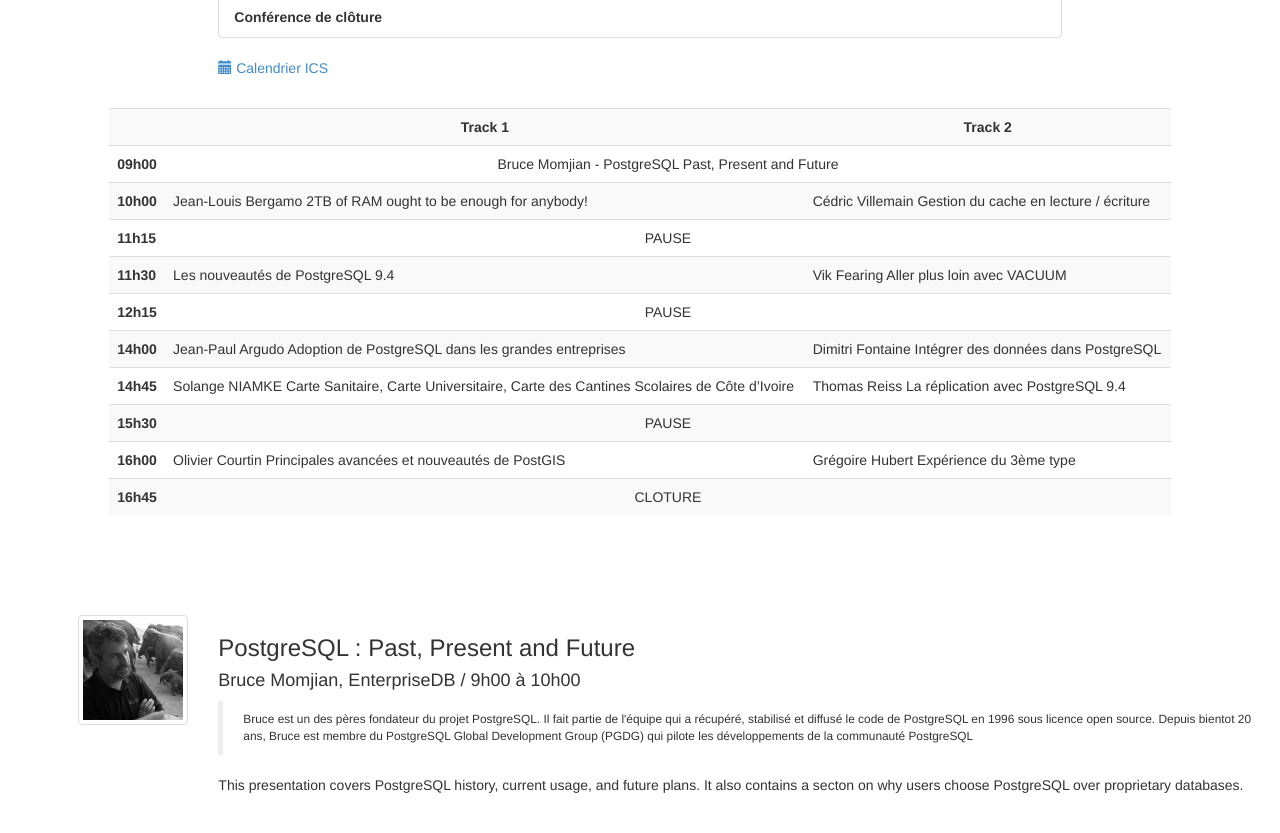
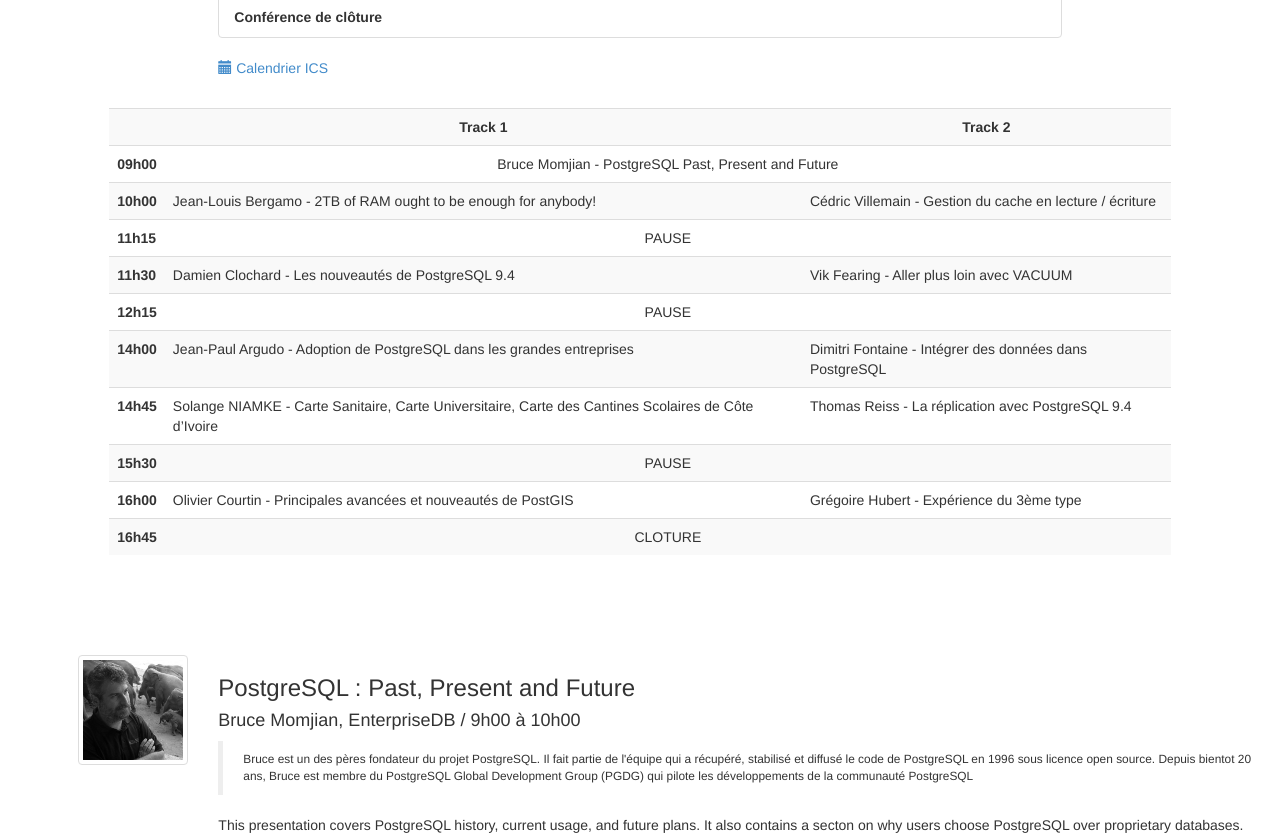
Before and after one commit to postgresqlfr/2024.pgday.fr, a Jekyll site: the page built from programme.html, in a window 1280 px wide and 900 px high, scrolled down 458 px, cut to the strip 67-900 px from the top of the window. Built offline with Jekyll 4.4.1, drawn with Linux system fonts in a browser that asks for light colours; Markdown is read by kramdown in place of the engine named in the settings.

Commit message:
Add dash on plane table

```diff
--- a/programme.html
+++ b/programme.html
@@ -65,37 +65,37 @@
   </tr>
   <tr>
             <th> 10h00  </th>
-            <td>Jean-Louis Bergamo 2TB of RAM ought to be enough for anybody!</td>
-            <td>Cédric Villemain Gestion du cache en lecture / écriture</td>
+            <td>Jean-Louis Bergamo - 2TB of RAM ought to be enough for anybody!</td>
+            <td>Cédric Villemain - Gestion du cache en lecture / écriture</td>
   </tr>
   <tr>
             <th> 11h15  </th><td colspan="2" class="text-center"> PAUSE </td>
   </tr>
   <tr>
             <th> 11h30  </th>
-            <td> Les nouveautés de PostgreSQL 9.4</td>
-            <td> Vik Fearing Aller plus loin avec VACUUM </td>
+            <td> Damien Clochard - Les nouveautés de PostgreSQL 9.4</td>
+            <td> Vik Fearing - Aller plus loin avec VACUUM </td>
   </tr>
   <tr>
             <th> 12h15  </th><td colspan="2" class="text-center"> PAUSE </td>
   </tr>
   <tr>
             <th> 14h00  </th>
-            <td>Jean-Paul Argudo Adoption de PostgreSQL dans les grandes entreprises</td>
-            <td>Dimitri Fontaine Intégrer des données dans PostgreSQL </td>
+            <td>Jean-Paul Argudo - Adoption de PostgreSQL dans les grandes entreprises</td>
+            <td>Dimitri Fontaine - Intégrer des données dans PostgreSQL </td>
   </tr>
   <tr>
             <th> 14h45  </th>
-            <td> Solange NIAMKE Carte Sanitaire, Carte Universitaire, Carte des Cantines Scolaires de Côte d’Ivoire</td>
-           <td>   Thomas Reiss  La réplication avec PostgreSQL 9.4 </td>
+            <td> Solange NIAMKE - Carte Sanitaire, Carte Universitaire, Carte des Cantines Scolaires de Côte d’Ivoire</td>
+           <td>  Thomas Reiss - La réplication avec PostgreSQL 9.4 </td>
   </tr>
   <tr>
             <th> 15h30  </th><td colspan="2" class="text-center"> PAUSE </td>
   </tr>
   <tr>
             <th> 16h00  </th>
-            <td>Olivier Courtin Principales avancées et nouveautés de PostGIS</td>
-            <td>Grégoire Hubert Expérience du 3ème type </td>
+            <td>Olivier Courtin - Principales avancées et nouveautés de PostGIS</td>
+            <td>Grégoire Hubert - Expérience du 3ème type </td>
   </tr>
   <tr>
             <th> 16h45  </th>
```
